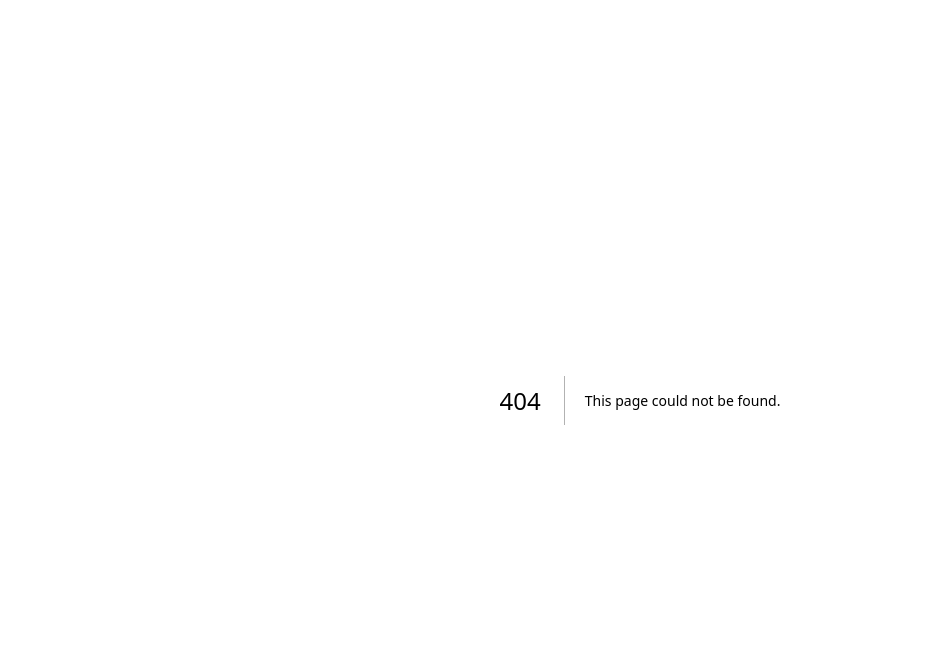
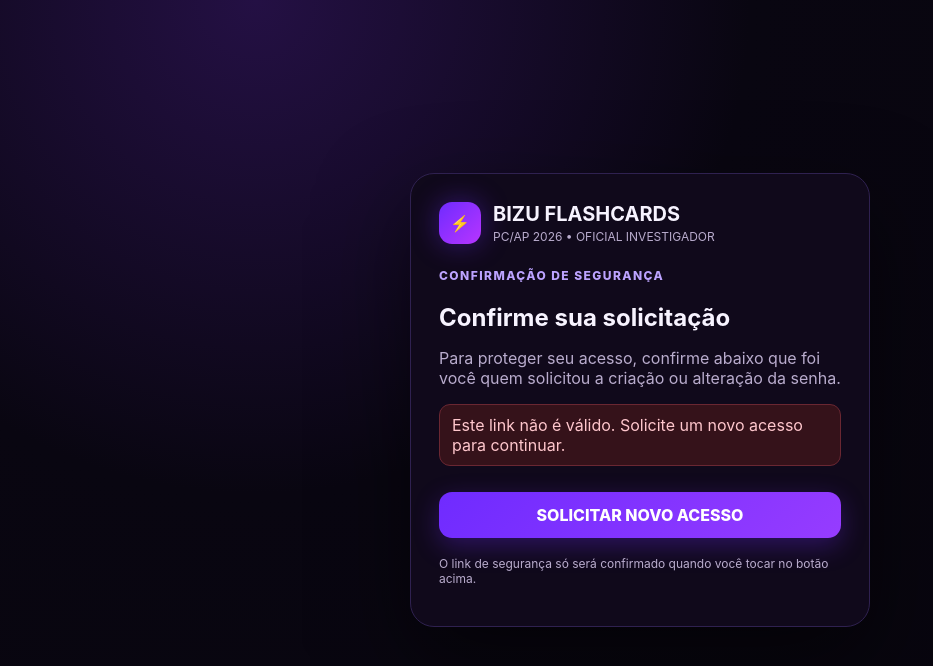
Before and after one commit to Fabiorcg25/bizu-flashcards-pcap, a Next.js app: page /confirmar-recuperacao in a window 1280 px wide. Before the commit this address had no page. Shown: the top 666 px of the page, without its empty margins (0-933 px from the left). Built offline with nearby package versions, Linux system fonts and the light colour scheme.

Commit message:
Create page.js

```diff
--- /dev/null
+++ b/app/confirmar-recuperacao/page.js
@@ -0,0 +1,107 @@
+'use client'
+
+import Link from 'next/link'
+import { useEffect, useState } from 'react'
+
+export default function ConfirmarRecuperacaoPage() {
+  const [confirmationUrl, setConfirmationUrl] = useState('')
+  const [invalid, setInvalid] = useState(false)
+
+  useEffect(() => {
+    try {
+      const current = new URL(window.location.href)
+      const rawConfirmationUrl = current.searchParams.get('confirmation_url')
+
+      if (!rawConfirmationUrl) {
+        setInvalid(true)
+        return
+      }
+
+      const target = new URL(rawConfirmationUrl)
+      const allowedOrigin = new URL(process.env.NEXT_PUBLIC_SUPABASE_URL).origin
+      const outerType = current.searchParams.get('type')
+      const outerRedirectTo = current.searchParams.get('redirect_to')
+
+      if (outerType && !target.searchParams.get('type')) {
+        target.searchParams.set('type', outerType)
+      }
+
+      if (outerRedirectTo && !target.searchParams.get('redirect_to')) {
+        target.searchParams.set('redirect_to', outerRedirectTo)
+      }
+
+      const type = target.searchParams.get('type')
+
+      if (
+        target.origin !== allowedOrigin ||
+        target.pathname !== '/auth/v1/verify' ||
+        type !== 'recovery'
+      ) {
+        setInvalid(true)
+        return
+      }
+
+      setConfirmationUrl(target.toString())
+    } catch {
+      setInvalid(true)
+    }
+  }, [])
+
+  return (
+    <main className="login-wrap">
+      <section className="login-card">
+        <div className="brand">
+          <div className="bolt">⚡</div>
+          <div>
+            <h1 style={{ margin: 0 }}>BIZU FLASHCARDS</h1>
+            <small>PC/AP 2026 • OFICIAL INVESTIGADOR</small>
+          </div>
+        </div>
+
+        <div style={{ marginTop: 24 }} className="eyebrow">
+          CONFIRMAÇÃO DE SEGURANÇA
+        </div>
+
+        <h1>Confirme sua solicitação</h1>
+
+        <p className="muted">
+          Para proteger seu acesso, confirme abaixo que foi você quem
+          solicitou a criação ou alteração da senha.
+        </p>
+
+        {!invalid && !confirmationUrl && (
+          <div className="notice">Preparando seu acesso seguro...</div>
+        )}
+
+        {invalid && (
+          <>
+            <div className="error">
+              Este link não é válido. Solicite um novo acesso para continuar.
+            </div>
+            <Link
+              href="/recuperar-senha"
+              className="btn btn-primary"
+              style={{ width: '100%', marginTop: 14 }}
+            >
+              SOLICITAR NOVO ACESSO
+            </Link>
+          </>
+        )}
+
+        {confirmationUrl && (
+          <a
+            href={confirmationUrl}
+            className="btn btn-primary"
+            style={{ width: '100%', marginTop: 14 }}
+          >
+            CRIAR MINHA SENHA
+          </a>
+        )}
+
+        <p className="muted" style={{ fontSize: 12, marginTop: 18 }}>
+          O link de segurança só será confirmado quando você tocar no botão acima.
+        </p>
+      </section>
+    </main>
+  )
+}
```
